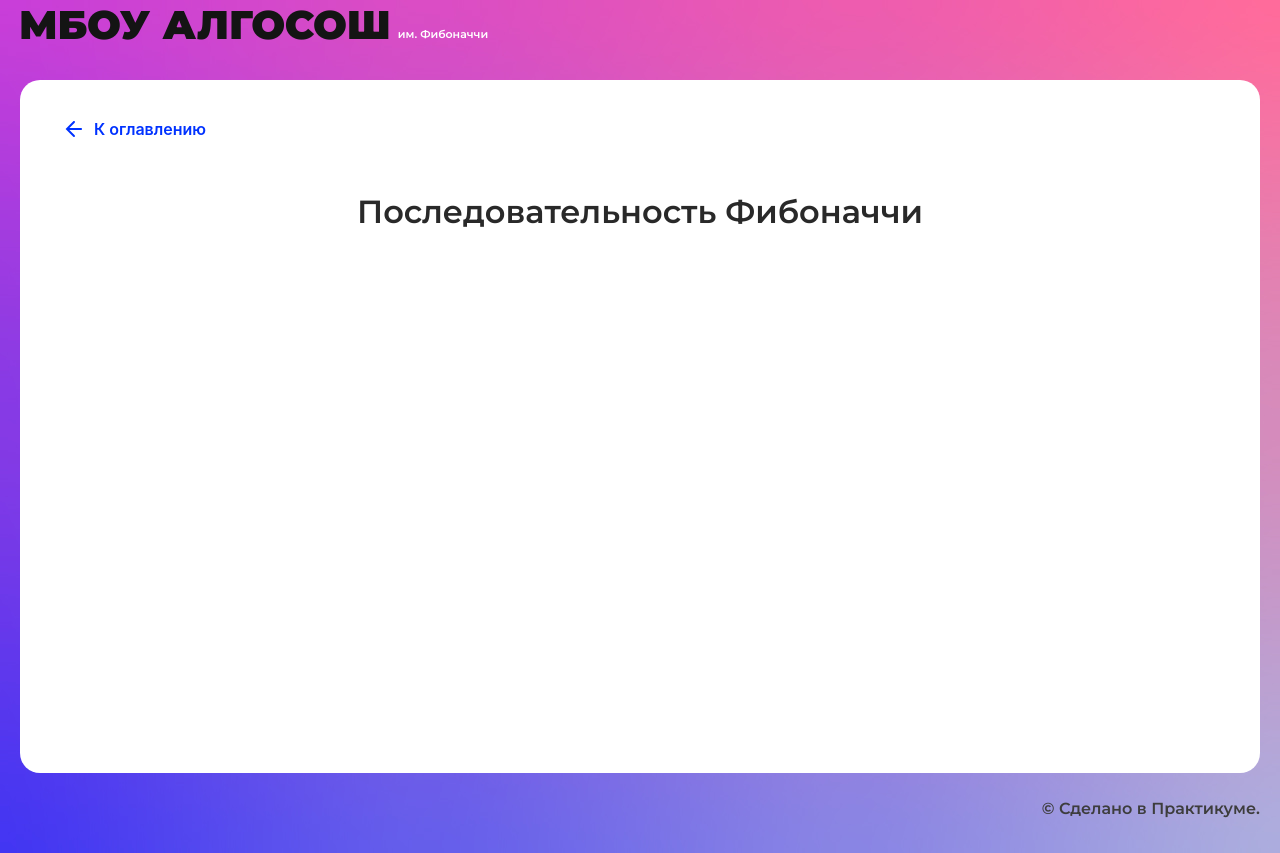
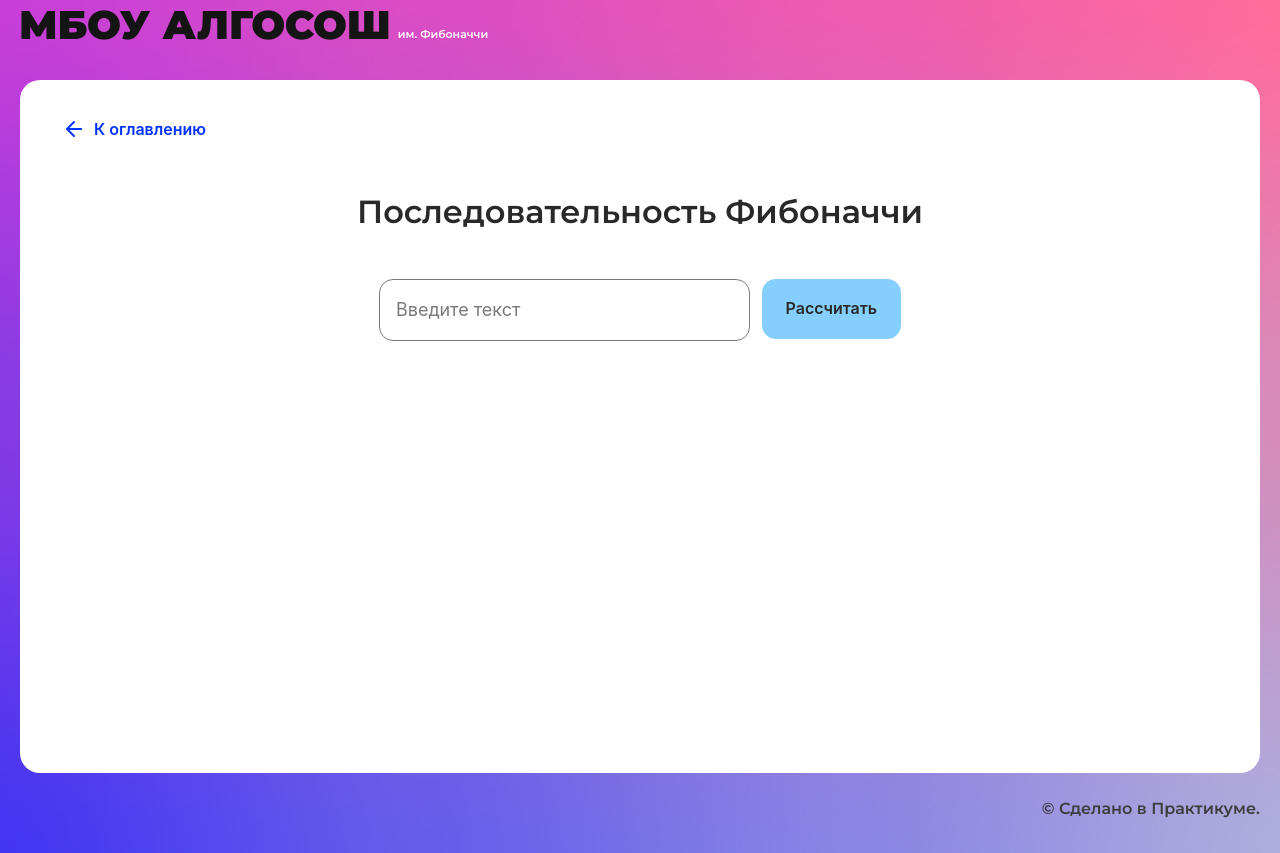
Before and after one commit to Nikita-Vereschagin/algososh, a React (Create React App) app: page /fibonacci in a window 1280 px wide. Built offline with nearby package versions, Linux system fonts and the light colour scheme.

Commit message:
fib works

```diff
--- /dev/null
+++ b/src/components/fibonacci-page/fibonacci-page.module.css
@@ -0,0 +1,19 @@
+.box{
+    display: grid;
+    grid-template-columns: 1fr max-content;
+    max-width: 522px;
+    gap: 0 12px;
+    margin: auto;
+}
+.circles{
+    display: flex;
+    margin: auto;
+    max-width: 800px;
+    flex-wrap: wrap;
+    justify-content: center;
+    margin-top: 110px
+}
+.margin{
+    margin-bottom: 40px;
+    margin-right: 16px;
+}
--- a/src/components/fibonacci-page/fibonacci-page.tsx
+++ b/src/components/fibonacci-page/fibonacci-page.tsx
@@ -1,10 +1,59 @@
-import React from "react";
+import React, { FormEventHandler, useState } from "react";
 import { SolutionLayout } from "../ui/solution-layout/solution-layout";
+import { Button } from "../ui/button/button";
+import { Input } from "../ui/input/input";
+import style from "./fibonacci-page.module.css";
+import { useForm } from "../../hooks/useForm";
+import { Circle } from "../ui/circle/circle";
+import { addTimeOut } from "../../tools/tools";
+export const FibonacciPage: React.FC = () => {
+  const { values, handleChange, setValues } = useForm({input: ''})
+  const [flag, setFlag] = useState(false)
+  const [output, setOutput] = useState<string[]>()
 
-export const FibonacciPage: React.FC = () => {
+  const fib = async(n: string) => {
+    //переводим строку в число
+    let number = parseInt(n) +2
+    let modifiedArray: string[] = []
+    var val = [0, 1];
+    if (number === 1){
+      let arr = []
+      arr.push('1')
+      setOutput([...arr])
+      await addTimeOut(500)
+      arr.push('1')
+      setOutput([...arr])
+    }else {
+      modifiedArray.push('1')
+      setOutput([...modifiedArray])
+      await addTimeOut(500)
+      for (let i=2; i < number; i++){
+        await addTimeOut(500)
+        //формула последовательности фибоначчи
+        val[i] = val[i - 2] + val[i - 1];
+        modifiedArray.push(val[i].toString())
+        setOutput([...modifiedArray])
+      }
+    }
+    //возвращаем все сонстанты и флаги в исходное положение
+    setFlag(false)
+    modifiedArray = []
+    setValues({input: ''})
+  }
+
+  const submit: FormEventHandler = (e) => {
+    e.preventDefault();
+    fib(values.input)
+  };
   return (
     <SolutionLayout title="Последовательность Фибоначчи">
-
+      <form className={style.box} onSubmit={submit}>
+        <Input max={21} maxLength={2} isLimitText={parseInt(values.input) > 20 ? true : false} name="input" type={typeof values.input} value={values.input} onChange={handleChange}/>
+        <Button isLoader={flag} text="Рассчитать" type="submit" disabled={parseInt(values.input) < 0 ||  parseInt(values.input) > 20? true : false}/>
+      </form>
+      <div className={style.circles}>
+        {output && output?.map((el: string, i: number) => {return <Circle letter={el} extraClass={style.margin} key={i} index={i}/>})}
+      </div>
     </SolutionLayout>
   );
 };
--- a/src/components/string/string.tsx
+++ b/src/components/string/string.tsx
@@ -6,27 +6,15 @@ import style from "./string.module.css";
 import { useForm } from "../../hooks/useForm";
 import { Circle } from "../ui/circle/circle";
 import { ElementStates } from "../../types/element-states";
+import { addTimeOut, swap } from "../../tools/tools";
 export const StringComponent: React.FC = () => {
   const { values, handleChange, setValues } = useForm({input: ''})
   const [flag, setFlag] = useState(false)
   const [output, setOutput] = useState<{letter: string, state: ElementStates}[]>()
 
-  //Функция промежутка между перебором елементов
 
-  const addTimeOut = (ms: number) => {
-    return new Promise(resolve => setTimeout(resolve, ms));
-  }
 
- //Функция перемещения элемента с индексом i с элементом с индексом j
-
-  const swap = (arr: {letter: string, state: ElementStates}[], i: number, j: number) => {
-    const temp = arr[i];
-    arr[i] = arr[j];
-    arr[j] = temp;
-    return arr
-  }
-
-//Функция переворота масиива букв
+//Функция переворота масcива букв
 
   const reverse = async(value: string[]) => {
     //флаг объявляет начало функции
--- /dev/null
+++ b/src/tools/tools.ts
@@ -0,0 +1,16 @@
+//Функция промежутка между перебором елементов
+
+import { ElementStates } from "../types/element-states";
+
+export const addTimeOut = (ms: number) => {
+    return new Promise(resolve => setTimeout(resolve, ms));
+}
+
+//Функция перемещения элемента с индексом i с элементом с индексом j
+
+export const swap = (arr: {letter: string, state: ElementStates}[], i: number, j: number) => {
+    const temp = arr[i];
+    arr[i] = arr[j];
+    arr[j] = temp;
+    return arr
+}
```
